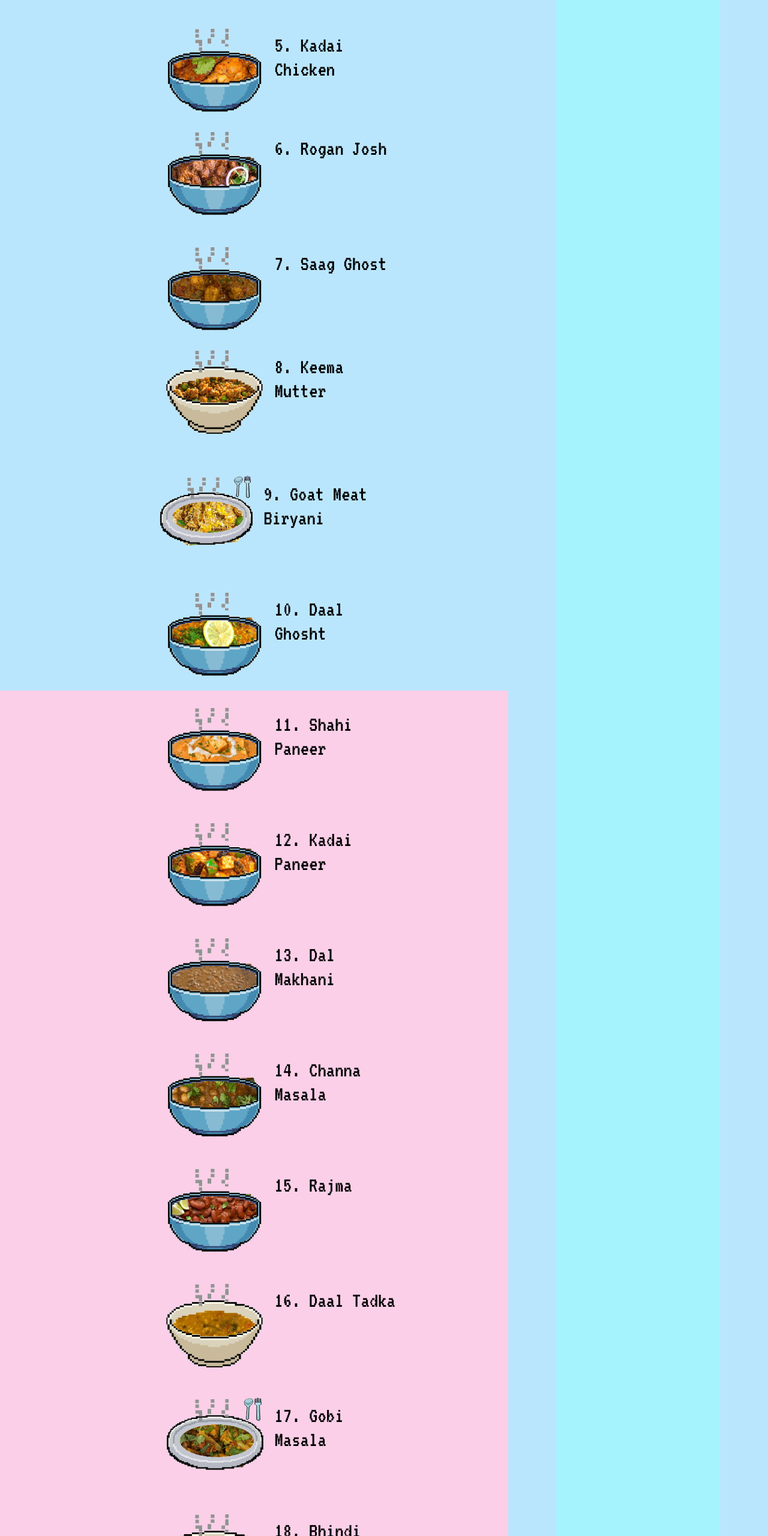
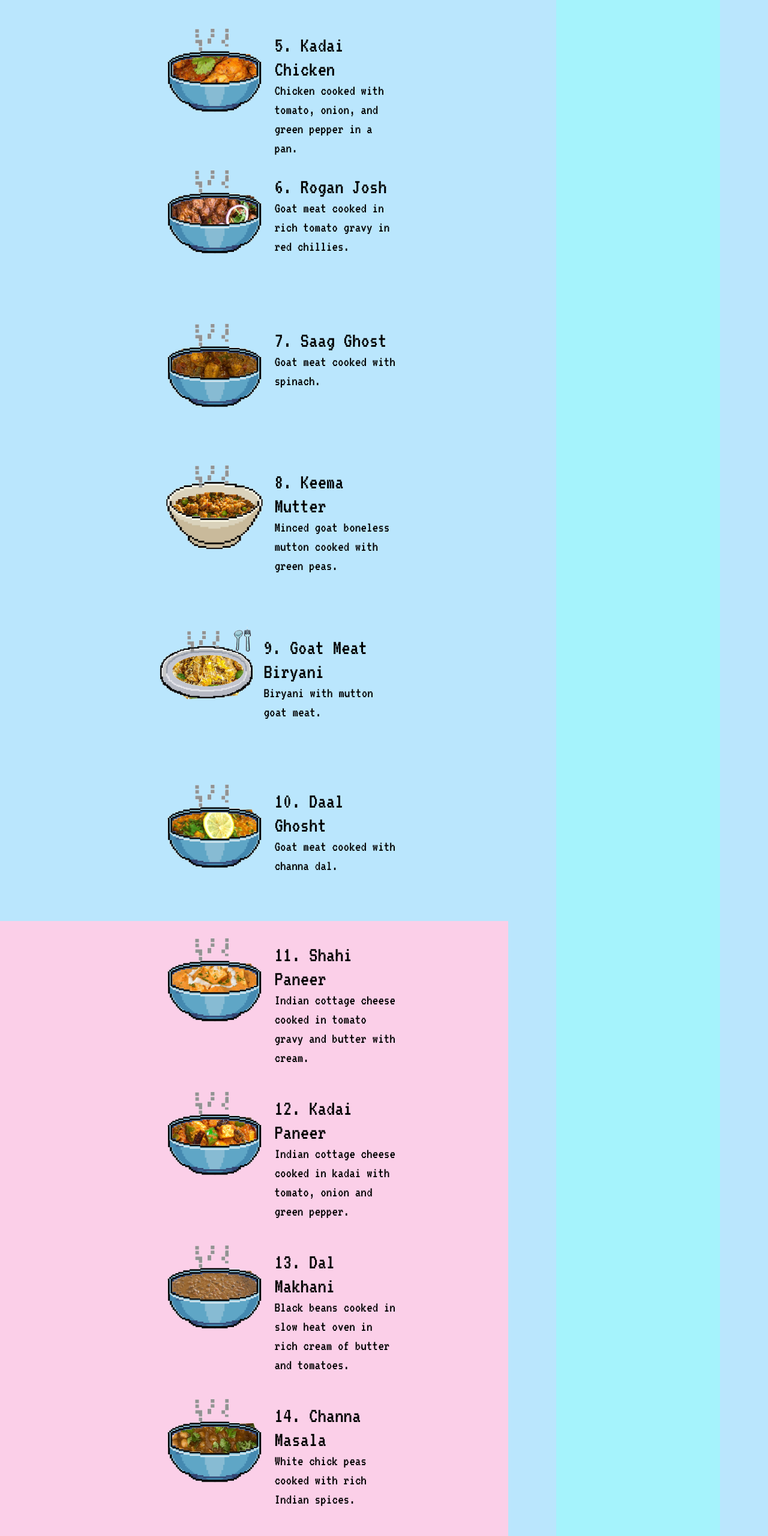
Before and after one commit to kuckooskitchen/kuckooskitchen.github.io, a website: page docs/index.html in a window 1280 px wide. Shown: the part 1220-3780 px from the top of the page at 60% size. Drawn offline with Linux system fonts and the light colour scheme; files whose address does not match are found by name.

Commit message:
spacing fixes

```diff
--- a/docs/index.html
+++ b/docs/index.html
@@ -171,7 +171,7 @@
           </div>
         </div>
 
-        <div class="relative flex h-48 pt-10">
+        <div class="relative flex h-64 pt-10">
           <div class="md:w-80 h-14">
 
           </div>
@@ -192,7 +192,7 @@
           <div class="md:w-lg h-14">
             <div class="p-4">
               <h3 class="flex-1 text-4xl">5. Kadai Chicken</h3>
-              <p class="text-2xl w-52"></p>
+              <p class="text-2xl w-52">Chicken cooked with tomato, onion, and green pepper in a pan.</p>
             </div>
           </div>
           <div class="grow md:w-48 h-14">
@@ -200,9 +200,8 @@
           </div>
         </div>
 
-        <div class="relative flex h-48 pt-5">
+        <div class="relative flex h-64 pt-5">
           <div class="md:w-80 h-14">
-
           </div>
           <div class="h-14">
             <div class="relative flex h-14">
@@ -221,7 +220,7 @@
           <div class="md:w-lg h-14">
             <div class="p-4">
               <h3 class="flex-1 text-4xl">6. Rogan Josh</h3>
-              <p class="text-2xl w-52"></p>
+              <p class="text-2xl w-52">Goat meat cooked in rich tomato gravy in red chillies.</p>
             </div>
           </div>
           <div class="grow md:w-48 h-14">
@@ -230,7 +229,7 @@
         </div>
 
 
-        <div class="relative flex h-48 pt-5">
+        <div class="relative flex h-64 pt-5">
           <div class="md:w-80 h-14">
 
           </div>
@@ -251,7 +250,7 @@
           <div class="md:w-lg h-14">
             <div class="p-4">
               <h3 class="flex-1 text-4xl">7. Saag  Ghost</h3>
-              <p class="text-2xl w-52"></p>
+              <p class="text-2xl w-52">Goat meat cooked with spinach.</p>
             </div>
           </div>
           <div class="grow md:w-48 h-14">
@@ -260,7 +259,7 @@
         </div>
 
 
-        <div class="relative flex h-48">
+        <div class="relative flex h-64">
           <div class="md:w-80 h-14">
 
           </div>
@@ -281,7 +280,7 @@
           <div class="md:w-lg h-14">
             <div class="p-4">
               <h3 class="flex-1 text-4xl">8. Keema  Mutter</h3>
-              <p class="text-2xl w-52"></p>
+              <p class="text-2xl w-52">Minced goat boneless mutton cooked with green peas.</p>
             </div>
           </div>
           <div class="grow md:w-48 h-14">
@@ -290,7 +289,7 @@
         </div>
 
 
-        <div class="relative flex h-48 pt-5">
+        <div class="relative flex h-64 pt-5">
           <div class="md:w-80 h-14">
 
           </div>
@@ -311,7 +310,7 @@
           <div class="md:w-lg h-14">
             <div class="p-4">
               <h3 class="flex-1 text-4xl">9. Goat Meat Biryani</h3>
-              <p class="text-2xl w-52"></p>
+              <p class="text-2xl w-52">Biryani with mutton goat meat.</p>
             </div>
           </div>
           <div class="grow md:w-48 h-14">
@@ -321,7 +320,7 @@
 
 
 
-        <div class="relative flex h-48 pt-5">
+        <div class="relative flex h-64 pt-5">
           <div class="md:w-80 h-14">
 
           </div>
@@ -342,7 +341,7 @@
           <div class="md:w-lg h-14">
             <div class="p-4">
               <h3 class="flex-1 text-4xl">10. Daal Ghosht</h3>
-              <p class="text-2xl w-52"></p>
+              <p class="text-2xl w-52">Goat meat cooked with channa dal.</p>
             </div>
           </div>
           <div class="grow md:w-48 h-14">
@@ -351,7 +350,7 @@
         </div>
 
 
-        <div class="relative flex h-48 pt-5 bg-pink-200">
+        <div class="relative flex h-64 pt-5 bg-pink-200">
           <div class="md:w-80 h-14">
 
           </div>
@@ -372,7 +371,7 @@
           <div class="md:w-lg h-14">
             <div class="p-4">
               <h3 class="flex-1 text-4xl">11. Shahi Paneer</h3>
-              <p class="text-2xl w-52"></p>
+              <p class="text-2xl w-52">Indian cottage cheese cooked in tomato gravy and butter with cream.</p>
             </div>
           </div>
           <div class="grow md:w-48 h-14">
@@ -381,7 +380,7 @@
         </div>
 
 
-        <div class="relative flex h-48 pt-5 bg-pink-200">
+        <div class="relative flex h-64 pt-5 bg-pink-200">
           <div class="md:w-80 h-14">
 
           </div>
@@ -402,7 +401,7 @@
           <div class="md:w-lg h-14">
             <div class="p-4">
               <h3 class="flex-1 text-4xl">12. Kadai Paneer</h3>
-              <p class="text-2xl w-52"></p>
+              <p class="text-2xl w-52">Indian cottage cheese cooked in kadai with tomato, onion and green pepper.</p>
             </div>
           </div>
           <div class="grow md:w-48 h-14">
@@ -410,7 +409,7 @@
           </div>
         </div>
 
-        <div class="relative flex h-48 pt-5 bg-pink-200">
+        <div class="relative flex h-64 pt-5 bg-pink-200">
           <div class="md:w-80 h-14">
 
           </div>
@@ -431,7 +430,7 @@
           <div class="md:w-lg h-14">
             <div class="p-4">
               <h3 class="flex-1 text-4xl">13. Dal Makhani</h3>
-              <p class="text-2xl w-52"></p>
+              <p class="text-2xl w-52">Black beans cooked in slow heat oven in rich cream of butter and tomatoes.</p>
             </div>
           </div>
           <div class="grow md:w-48 h-14">
@@ -440,7 +439,7 @@
         </div>
 
 
-        <div class="relative flex h-48 pt-5 bg-pink-200">
+        <div class="relative flex h-64 pt-5 bg-pink-200">
           <div class="md:w-80 h-14">
 
           </div>
@@ -461,7 +460,7 @@
           <div class="md:w-lg h-14">
             <div class="p-4">
               <h3 class="flex-1 text-4xl">14. Channa Masala</h3>
-              <p class="text-2xl w-52"></p>
+              <p class="text-2xl w-52">White chick peas cooked with rich Indian spices.</p>
             </div>
           </div>
           <div class="grow md:w-48 h-14">
@@ -470,7 +469,7 @@
         </div>
 
 
-        <div class="relative flex h-48 pt-5 bg-pink-200">
+        <div class="relative flex h-64 pt-5 bg-pink-200">
           <div class="md:w-80 h-14">
 
           </div>
@@ -491,7 +490,7 @@
           <div class="md:w-lg h-14">
             <div class="p-4">
               <h3 class="flex-1 text-4xl">15. Rajma</h3>
-              <p class="text-2xl w-52"></p>
+              <p class="text-2xl w-52">Indian red beans cooked in a traditional Indian style.</p>
             </div>
           </div>
           <div class="grow md:w-48 h-14">
@@ -500,7 +499,7 @@
         </div>
 
 
-        <div class="relative flex h-48 pt-5 bg-pink-200">
+        <div class="relative flex h-64 pt-5 bg-pink-200">
           <div class="md:w-80 h-14">
 
           </div>
@@ -521,7 +520,7 @@
           <div class="md:w-lg h-14">
             <div class="p-4">
               <h3 class="flex-1 text-4xl">16. Daal Tadka</h3>
-              <p class="text-2xl w-52"></p>
+              <p class="text-2xl w-52">Channa dal with puree ghee tadka of onion/tomato and green chillies.</p>
             </div>
           </div>
           <div class="grow md:w-48 h-14">
@@ -530,7 +529,7 @@
         </div>
 
 
-        <div class="relative flex h-48 pt-5 bg-pink-200">
+        <div class="relative flex h-64 pt-5 bg-pink-200">
           <div class="md:w-80 h-14">
 
           </div>
@@ -551,7 +550,7 @@
           <div class="md:w-lg h-14">
             <div class="p-4">
               <h3 class="flex-1 text-4xl">17. Gobi Masala</h3>
-              <p class="text-2xl w-52"></p>
+              <p class="text-2xl w-52">Cauliflower cooked in kadai with spices, onion, and tomato.</p>
             </div>
           </div>
           <div class="grow md:w-48 h-14">
@@ -560,7 +559,7 @@
         </div>
 
 
-        <div class="relative flex h-48 pt-5 bg-pink-200">
+        <div class="relative flex h-64 pt-5 bg-pink-200">
           <div class="md:w-80 h-14">
 
           </div>
@@ -581,7 +580,7 @@
           <div class="md:w-lg h-14">
             <div class="p-4">
               <h3 class="flex-1 text-4xl">18. Bhindi Masala</h3>
-              <p class="text-2xl w-52"></p>
+              <p class="text-2xl w-52">Okra cooke dry with spices and onions.</p>
             </div>
           </div>
           <div class="grow md:w-48 h-14">
@@ -590,7 +589,7 @@
         </div>
 
 
-        <div class="relative flex h-48 pt-5 bg-pink-200">
+        <div class="relative flex h-64 pt-5 bg-pink-200">
           <div class="md:w-80 h-14">
 
           </div>
@@ -611,7 +610,7 @@
           <div class="md:w-lg h-14">
             <div class="p-4">
               <h3 class="flex-1 text-4xl">19. Mixed Vegetables</h3>
-              <p class="text-2xl w-52"></p>
+              <p class="text-2xl w-52">Savory mixed grilled vegetables.</p>
             </div>
           </div>
           <div class="grow md:w-48 h-14">
@@ -619,7 +618,7 @@
           </div>
         </div>
 
-        <div class="relative flex h-48 pt-5 bg-pink-200">
+        <div class="relative flex h-64 pt-5 bg-pink-200">
           <div class="md:w-80 h-14">
 
           </div>
@@ -640,7 +639,7 @@
           <div class="md:w-lg h-14">
             <div class="p-4">
               <h3 class="flex-1 text-4xl">20. Saag Paneer</h3>
-              <p class="text-2xl w-52"></p>
+              <p class="text-2xl w-52">Soft Indian cottage cheese cooked with spinach.</p>
             </div>
           </div>
           <div class="grow md:w-48 h-14">
```
Also changed, not shown: docs/tailwind.css.
